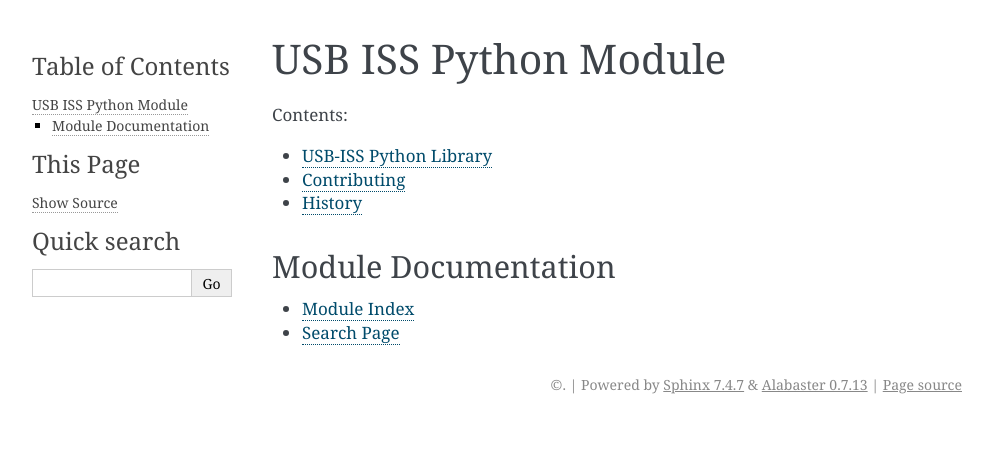
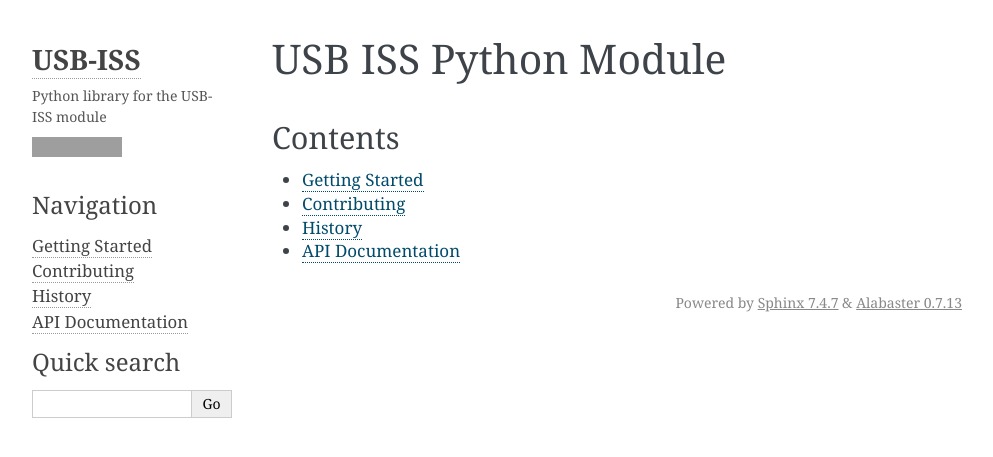
Before and after one commit to sneakypete81/usb_iss, a Sphinx documentation site: the page built from docs/index.rst, in a window 1280 px wide. Shown: the top 457 px of the page, without its empty margins (148-1141 px from the left). Built offline with Sphinx 7.4.7, drawn with Linux system fonts in a browser that asks for light colours; grey boxes are pictures that could not be loaded.

```diff
--- a/docs/conf.py
+++ b/docs/conf.py
@@ -20,7 +20,7 @@
 #
 import os
 import sys
-sys.path.insert(0, os.path.abspath('..'))
+sys.path.insert(0, os.path.abspath('../src'))
 
 import usb_iss  # noqa: E402
 
@@ -47,9 +47,12 @@ source_suffix = '.rst'
 master_doc = 'index'
 
 # General information about the project.
-project = u'usb_iss'
+project = u'USB-ISS'
 # copyright = u"2018 Insert name here"
-author = u"Pete Burgers"
+author = u'Pete Burgers'
+
+html_show_copyright = False
+html_show_sourcelink = False
 
 # The version info for the project you're documenting, acts as replacement
 # for |version| and |release|, also used in various other places throughout
@@ -90,8 +93,24 @@ html_theme = 'alabaster'
 # theme further.  For a list of options available for each theme, see the
 # documentation.
 #
-# html_theme_options = {}
+html_theme_options = {
+    'description': 'Python library for the USB-ISS module',
+    'fixed_sidebar': True,
+    'github_user': 'sneakypete81',
+    'github_repo': 'usb_iss',
+    'github_type': 'watch',
+    'github_count': False,
+}
 
+html_sidebars = {
+    '**': [
+        'about.html',
+        'navigation.html',
+        'relations.html',
+        'searchbox.html',
+        'donate.html',
+    ]
+}
 # Add any paths that contain custom static files (such as style sheets) here,
 # relative to this directory. They are copied after the builtin static files,
 # so a file named "default.css" will overwrite the builtin "default.css".
--- a/docs/index.rst
+++ b/docs/index.rst
@@ -1,15 +1,13 @@
 USB ISS Python Module
 =====================
 
+Contents
+--------
+
 .. toctree::
    :maxdepth: 1
-   :caption: Contents:
 
-   readme
+   Getting Started <readme>
    contributing
    history
-
-Module Documentation
---------------------
-* :ref:`modindex`
-* :ref:`search`
+   API Documentation <usb_iss>
--- a/docs/usb_iss.rst
+++ b/docs/usb_iss.rst
@@ -51,12 +56,3 @@ usb\_iss.usb\_iss module
     :members:
     :undoc-members:
     :show-inheritance:
-
-
-Module contents
----------------
-
-.. automodule:: usb_iss
-    :members:
-    :undoc-members:
-    :show-inheritance:
```
Also changed, not shown: other parts of docs/usb_iss.rst (+5 -0 lines), 1 other file.
